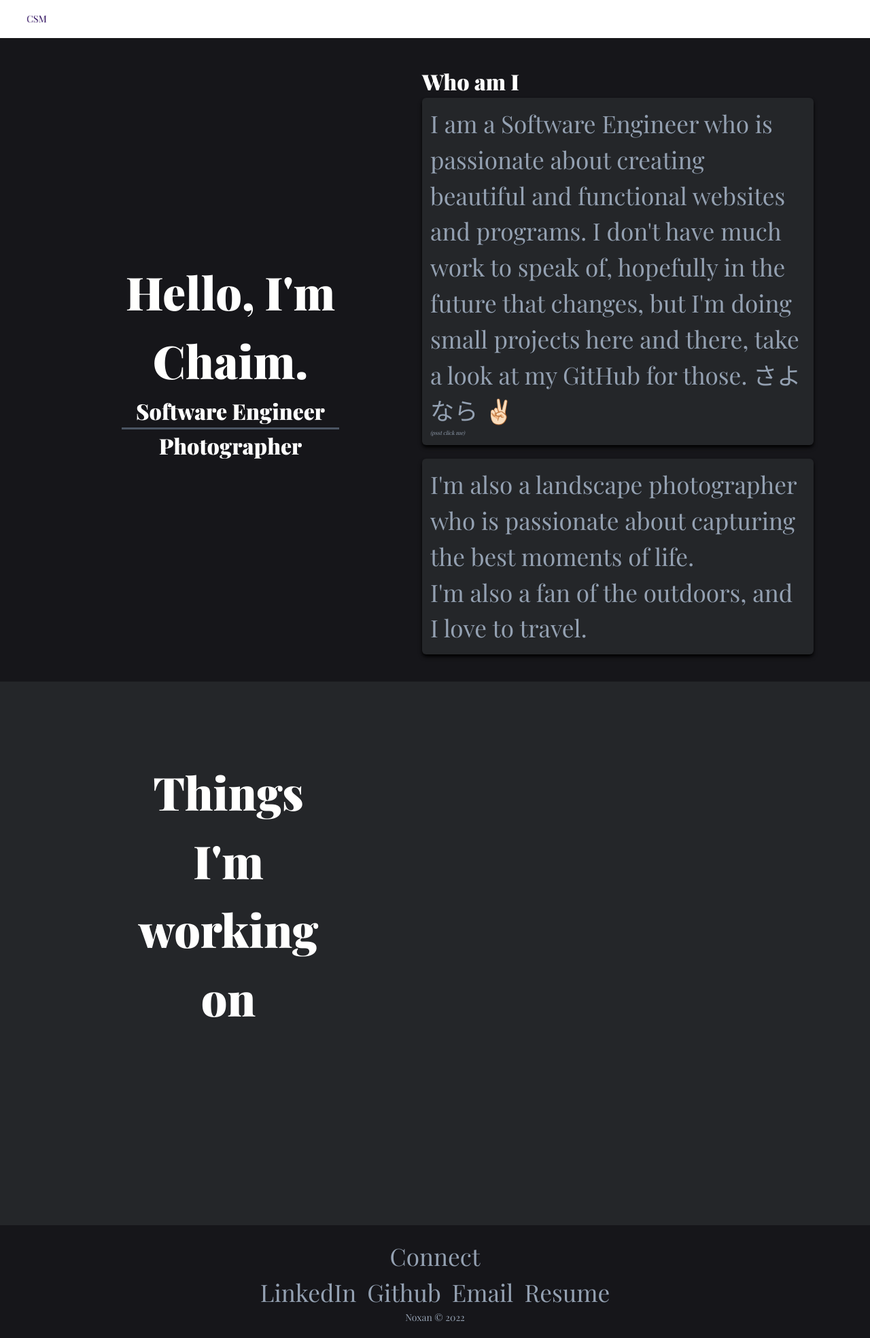
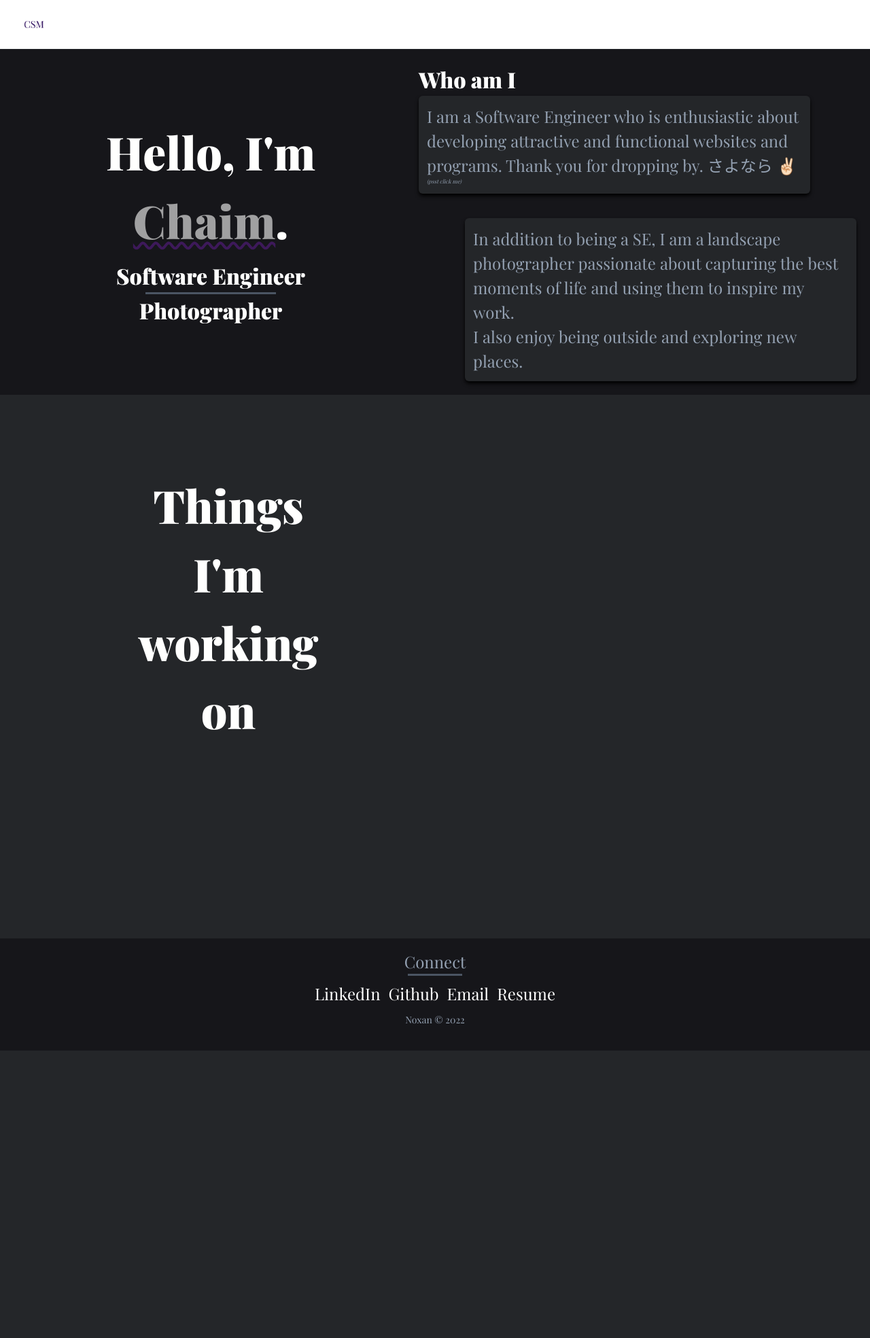
Before and after one commit to noxan-dev/personal-protfolioV2, a Flask app: page /redesign in a window 1280 px wide. Shown: the whole page at 68% size. After the commit the page ends 1546 px from the top, so only its background shows below. Run offline with Flask 2, Linux system fonts and the light colour scheme; some libraries are stand-ins or nearby versions.

Commit message:
changed footer, worked on sizing

```diff
--- a/app.py
+++ b/app.py
@@ -25,4 +25,4 @@
 
 
 if __name__ == '__main__':
-    app.run(debug=True)
+    app.run(debug=True, host='192.168.1.229', port=5000)
--- a/static/css/styles.css
+++ b/static/css/styles.css
@@ -1,9 +1,13 @@
 
 * {
-    font-family: 'Playfair Display', serif;
     box-sizing: border-box;
+    -moz-box-sizing: border-box;
     margin: 0;
     padding: 0;
+}
+
+body {
+    font-family: 'Playfair Display', serif;
 }
 
 h1 {
@@ -20,7 +24,7 @@
 
 p {
     color: #94a1b2;
-    font-size: 2.2rem;
+    font-size: 1.5rem;
 }
 
 #work {
--- a/templates/indexV2.html
+++ b/templates/indexV2.html
@@ -4,7 +4,7 @@
 <head>
     <meta charset="UTF-8">
     <meta name="viewport" content="width=device-width, initial-scale=1">
-    <meta name="description" content="">
+    <meta name="description" content="software">
     <link rel="apple-touch-icon" sizes="180x180"
           href="{{ url_for('static', filename='images/favicon/apple-touch-icon.png') }}">
     <link rel="icon" type="image/png" sizes="32x32"
@@ -21,39 +21,43 @@
 </head>
 
 <body>
+<div class="layout">
+    <section id="introduction" class="bg-[#16161a]">
         {% include 'navbar.html' %}
-<div class="layout">
-    <section id="introduction" class="bg-[#16161a] relative">
-        <div class="main px-10 py-10 lg:px-20 grid gap-5 auto-rows-auto grid-flow-rows lg:auto-cols-auto lg:grid-flow-col h-fit">
+        <div class="main px-5 py-5 grid gap-4 grid-rows-auto grid-flow-rows lg:grid-cols-auto lg:grid-flow-col h-fit">
             <div class="place-self-center">
                 <div class="intro-text md:pl-24 lg:pr-24 lg:max-w-lg">
                     <div class="text-center">
-                        <h1>Hello, I'm Chaim.</h1>
-                        <h2>Software Engineer</h2>
-                        <hr class="border-b-2 border-gray-600 mx-auto w-3/5 w-full">
+                        <h1>Hello, I'm <span
+                                class="name animate-[pulse_4s_ease-in-out_infinite] underline decoration-wavy decoration-4 decoration-purple-900 underline-offset-4">Chaim</span>.
+                        </h1>
+                        <h2 class="pt-2">Software Engineer</h2>
+                        <hr class="border-b-2 border-gray-600 mx-auto w-3/5">
                         <h2>Photographer</h2>
                     </div>
                 </div>
             </div>
-            <div class="place-self-center">
+            <div class="grid gap-4 grid-rows-auto grid-flow-rows">
+                <div class="place-self-start">
                     <div class="synopsys lg:max-w-xl">
                         <h2>Who am I</h2>
                         <div class="p-3 shadow-md shadow-current hover:shadow-current hover:shadow-lg active:shadow-inner active:shadow-current rounded-md bg-[#242629] cursor-pointer">
                             <p>
-                            I am a Software Engineer who is passionate about creating beautiful and functional websites
-                            and programs.
-                            I don't have much work to speak of, hopefully in the future that changes, but I'm doing
-                            small projects here
-                            and there, take a look at my GitHub for those. さよなら ✌🏻
+                                I am a Software Engineer who is enthusiastic about developing attractive and functional
+                                websites and programs. Thank you for dropping by. さよなら ✌🏻
                             </p>
                             <p class="italic text-[8px]">(psst click me)</p>
                         </div>
                     </div>
-                <div class="synopsys pt-5 lg:max-w-xl">
+                </div>
+                <div class="place-self-end">
+                    <div class="synopsys pt-5 lg:max-w-xl place-self-end">
                         <div class="p-3 shadow-md shadow-current rounded-md bg-[#242629] hover:animate-bounce">
-                        <p>I'm also a landscape photographer who is passionate about capturing the best moments of
-                            life.</p>
-                        <p>I'm also a fan of the outdoors, and I love to travel.</p>
+                            <p>In addition to being a SE, I am a landscape photographer passionate about capturing the
+                                best
+                                moments of life and using them to inspire my work.</p>
+                            <p>I also enjoy being outside and exploring new places.</p>
+                        </div>
                     </div>
                 </div>
             </div>
@@ -67,16 +71,25 @@
         </div>
     </section>
     <footer id="about-me" class="bg-[#16161a]">
-        <div class="text-center h-full py-5">
+        <div class="text-center text py-4 justify-center">
+            <div class="grid gap-y-2 grid-rows-auto grid-flow-rows lg:grid-cols-auto lg:grid-rows-3 lg:grid-flow-col">
+                <div>
                     <p>Connect</p>
-            <div class="flex flex-col lg:flex-row space-x-4 justify-center">
-                <a href="https://www.linkedin.com/in/chaimmalek/"><p class="hover:text-inherit">LinkedIn</p></a>
-                <a href="https://github.com/noxan-dev"><p class="hover:text-inherit">Github</p></a>
-                <a href="mailto:chaim.s.malek@gmail.com"><p class="hover:text-inherit">Email</p></a>
-                <a href="{{ url_for('static', filename='files/resume.pdf') }}"><p class="hover:text-inherit">Resume</p>
+                    <hr class="border-b-2 border-gray-600 mx-auto w-20">
+                </div>
+                <div class="mx-auto grid lg:gap-3 lg:grid-cols-auto lg:grid-flow-col">
+                    <a href="https://www.linkedin.com/in/chaimmalek/"><p
+                            class="text-white md:hover:bg-transparent hover:text-gray-400">LinkedIn</p></a>
+                    <a href="https://github.com/noxan-dev"><p
+                            class="text-white md:hover:bg-transparent hover:text-gray-400">Github</p></a>
+                    <a href="mailto:chaim.s.malek@gmail.com"><p
+                            class="text-white md:hover:bg-transparent hover:text-gray-400">Email</p></a>
+                    <a href="{{ url_for('static', filename='files/resume.pdf') }}"><p
+                            class="text-white md:hover:bg-transparent hover:text-gray-400">Resume</p>
                     </a>
                 </div>
                 <p class="text-sm inset-x-0 bottom-0 top-full">Noxan &copy; {{ year }}</p>
+            </div>
         </div>
     </footer>
 </div>
--- a/templates/navbar.html
+++ b/templates/navbar.html
@@ -1,5 +1,5 @@
-<nav class="bg-white px-2 sm:px-4 py-2.5 dark:bg-[#16161a]">
-    <div id="collapse" class="container flex flex-wrap justify-between items-center mx-auto px-5">
+<nav class="bg-white px-2 sm:px-4 py-2.5 dark:bg-[#16161a] border-b border-[#242629]">
+    <div id="collapse" class="container flex flex-wrap justify-between items-center mx-auto px-4 py-2">
         <a href="" class="flex items-center">
             <img src="{{ url_for('static', filename='images/logo.png') }}" class="mr-3 h-6 sm:h-9 text-white" alt="Logo">
             <span class="self-center text-xl font-semibold whitespace-nowrap text-white">Chaim's Site</span>
@@ -11,7 +11,7 @@
                 <path stroke-linecap="round" stroke-linejoin="round" stroke-width="2" d="M4 6h16M4 12h8m-8 6h16"></path>
             </svg>
         </button>
-        <div class="hidden  w-full md:block md:w-auto" id="mobile-menu">
+        <div class="hidden w-full md:block md:w-auto" id="mobile-menu">
             <ul class="flex flex-col mt-4 md:flex-row md:space-x-8 md:mt-0 md:text-xl md:font-semibold">
                 <li>
                     <a href="#"
@@ -34,6 +34,10 @@
                     <a href="#"
                        class="block py-2 pr-4 pl-3 hover:bg-gray-50 md:hover:bg-transparent md:border-0 md:p-0 text-white text-white hover:text-gray-400">Blog</a>
                 </li>
+                <li>
+                    <a href="#"
+                       class="block py-2 pr-4 pl-3 hover:bg-gray-50 md:hover:bg-transparent md:border-0 md:p-0 text-white text-white hover:text-gray-400">Gallery</a>
+                </li>
             </ul>
         </div>
     </div>
```
Lines whose indentation alone changed are shown as unchanged.
